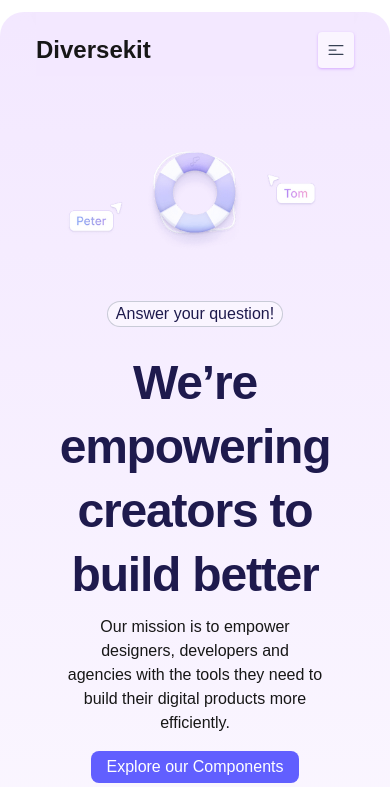
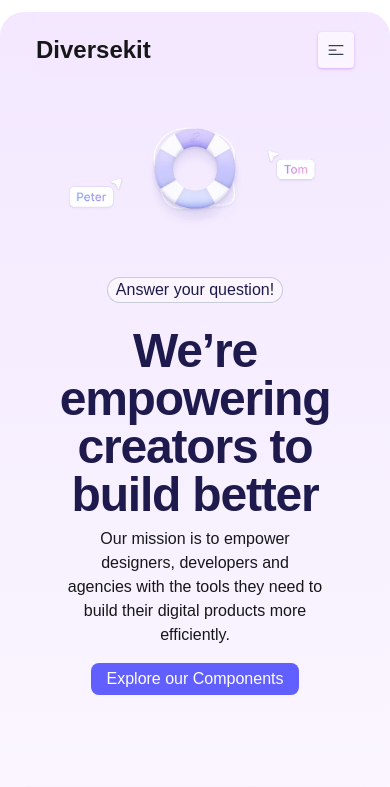
Before and after one commit to mehedi-2024/Diversekit, a Next.js app: page /about in a window 390 px wide. Shown: the top 787 px of the page. Built offline with nearby package versions, Linux system fonts and the light colour scheme.

Commit message:
fix line height

```diff
--- a/src/app/about/page.jsx
+++ b/src/app/about/page.jsx
@@ -18,11 +18,11 @@ export default function page() {
                                 <Navbar />
                             </div>
 
-                            <img src="/image/ring.png" className='mx-auto mt-12 w-96' alt="" />
+                            <img src="/image/ring.png" className='mx-auto mt-6 sm:mt-12 w-96' alt="" />
 
                             <section className='flex flex-col items-center mt-10 pb-4 mb-16' >
                                 <h4 className='text-indigo-950 w-fit font-[500] px-2  rounded-full border border-gray-400/50 mb-6 bg-purple-50'>Answer your question!</h4>
-                                <h1 className="md:text-6xl text-5xl w-[90%] md:w-[75%] xl:w-[60%] text-center text-indigo-950 font-semibold leading-16 tracking-tight">
+                                <h1 className="md:text-6xl text-5xl w-[90%] md:w-[75%] xl:w-[60%] text-center text-indigo-950 font-semibold md:leading-16 tracking-tight leading-12">
                                     We’re empowering <br />
                                     creators to build better
                                 </h1>
--- a/src/app/faq/page.jsx
+++ b/src/app/faq/page.jsx
@@ -112,8 +112,7 @@ export default function page() {
 
                         <section className='flex flex-col items-center mt-10 pb-4 mb-16' >
                             <h4 className='text-indigo-950 w-fit font-[500] px-2  rounded-full border border-gray-400/50 mb-6 bg-purple-50'>Answer your question!</h4>
-                            <h1 className="md:text-6xl text-5xl w-[90%] md:w-[75%] xl:w-[60%] text-center text-indigo-950 font-semibold leading-16 tracking-tight
-            ">
+                            <h1 className="md:text-6xl text-5xl w-[90%] md:w-[75%] xl:w-[60%] text-center text-indigo-950 font-semibold md:leading-16 tracking-tight leading-12">
                                 Frequently <br />
                                 Asked Questions
                             </h1>
```
